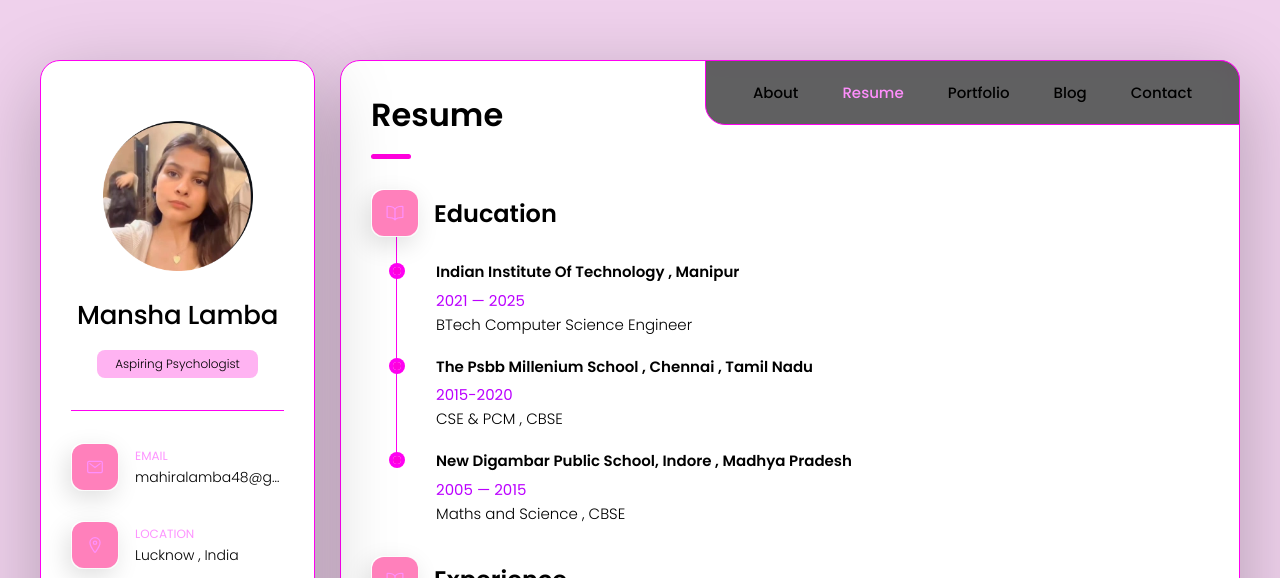
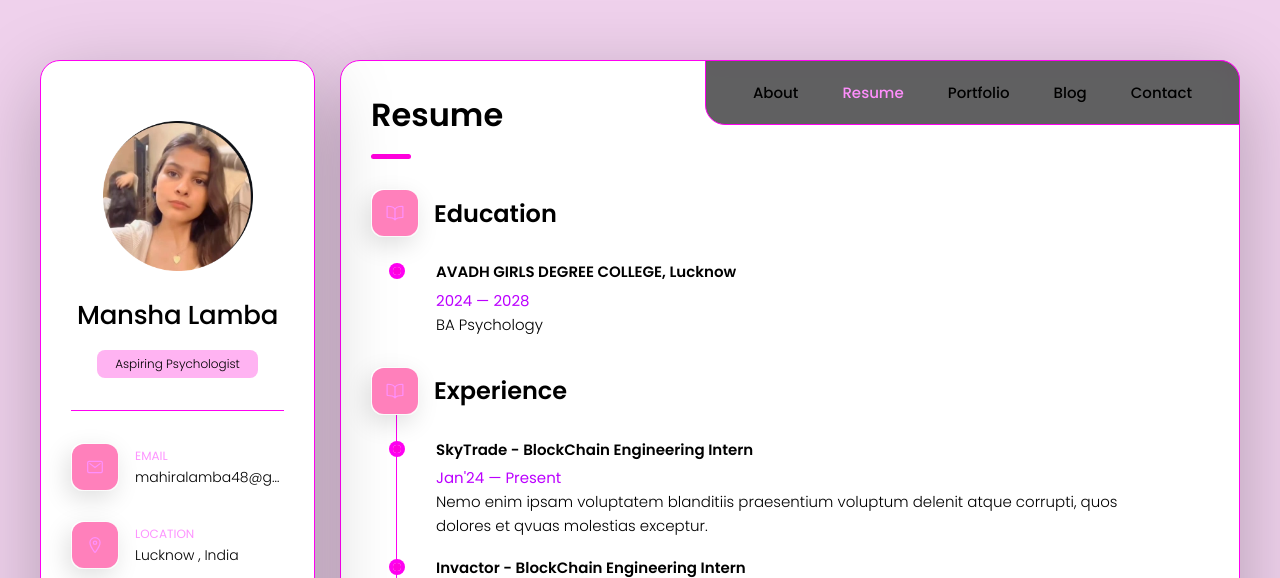
Before and after one commit to Anurag14782345/test, a plain HTML site: page index.html in a window 1280 px wide. Both pictures are taken after a click on the button "Resume". Shown: the top 578 px of the page. Drawn offline with nearby package versions, Linux system fonts and the light colour scheme.

Commit message:
personal details

```diff
--- a/index.html
+++ b/index.html
@@ -534,17 +534,17 @@
 
             <li class="timeline-item">
 
-              <h4 class="h4 timeline-item-title">Indian Institute Of Technology , Manipur</h4>
+              <h4 class="h4 timeline-item-title">AVADH GIRLS DEGREE COLLEGE, Lucknow</h4>
 
-              <span>2021 — 2025</span>
+              <span>2024 — 2028</span>
 
               <p class="timeline-text">
-                BTech Computer Science Engineer
+                BA Psychology
 
               </p>
 
             </li>
-
+<!--
             <li class="timeline-item">
 
               <h4 class="h4 timeline-item-title">The Psbb Millenium School , Chennai , Tamil Nadu</h4>
@@ -567,7 +567,7 @@
                 Maths and Science , CBSE
               </p>
 
-            </li>
+            </li> -->
 
           </ol>
 
```
